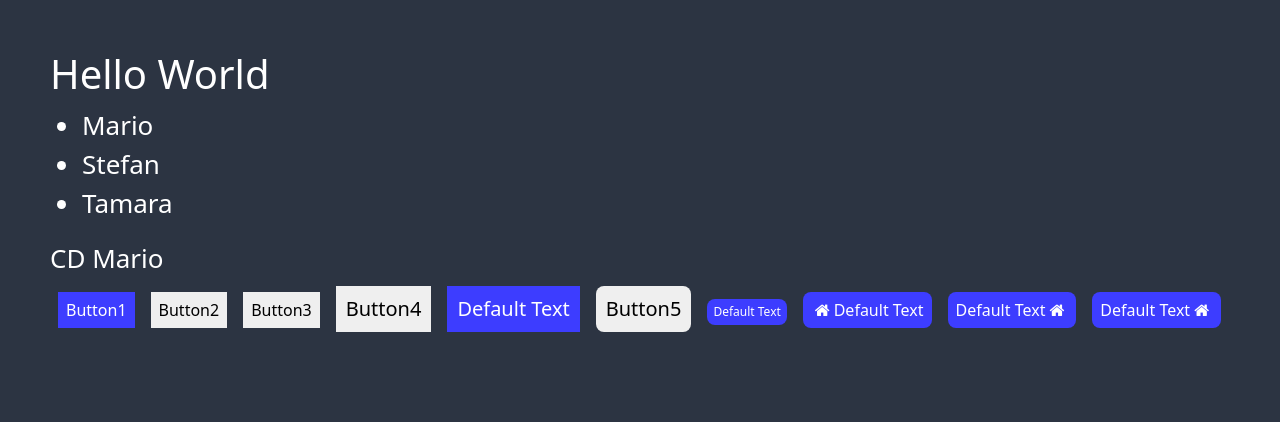
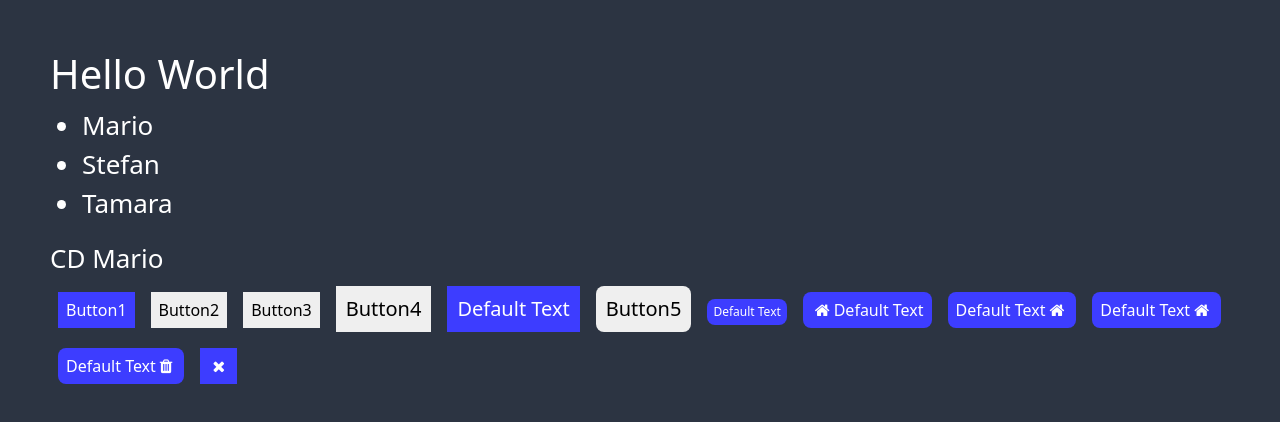
Before and after one commit to MarioKrstevski/React_SourceMX, a React (Create React App) app: page / in a window 1280 px wide. Shown: the top 422 px of the page. Built offline with nearby package versions, Linux system fonts and the light colour scheme.

Commit message:
change icon

```diff
--- a/src/App.js
+++ b/src/App.js
@@ -196,6 +196,8 @@ function App() {
       <Button icon rounded />
       <Button icon iconPosition="right" rounded />
       <Button icon iconPosition="right" disabled rounded />
+      <Button icon iconPosition="right" disabled rounded defaultIcon="trash" />
+      <Button size="md" text="" icon defaultIcon="close" />
     </div>
   );
 }
--- a/src/exercises/Button.js
+++ b/src/exercises/Button.js
@@ -1,8 +1,9 @@
 import React from "react";
 
-const icon = <i style={{ margin: 4 }} class="fa fa-home"></i>;
-
 function Button(props) {
+  const icon = (
+    <i style={{ margin: 4 }} className={`fa fa-${props.defaultIcon}`}></i>
+  );
   function getBgColor(variant) {
     if (variant === "primary") {
       return "#3d3dff";
@@ -65,6 +66,7 @@ Button.defaultProps = {
   icon: false,
   iconPosition: "left",
   disabled: false,
+  defaultIcon: "home",
 };
 
 export default Button;
```
